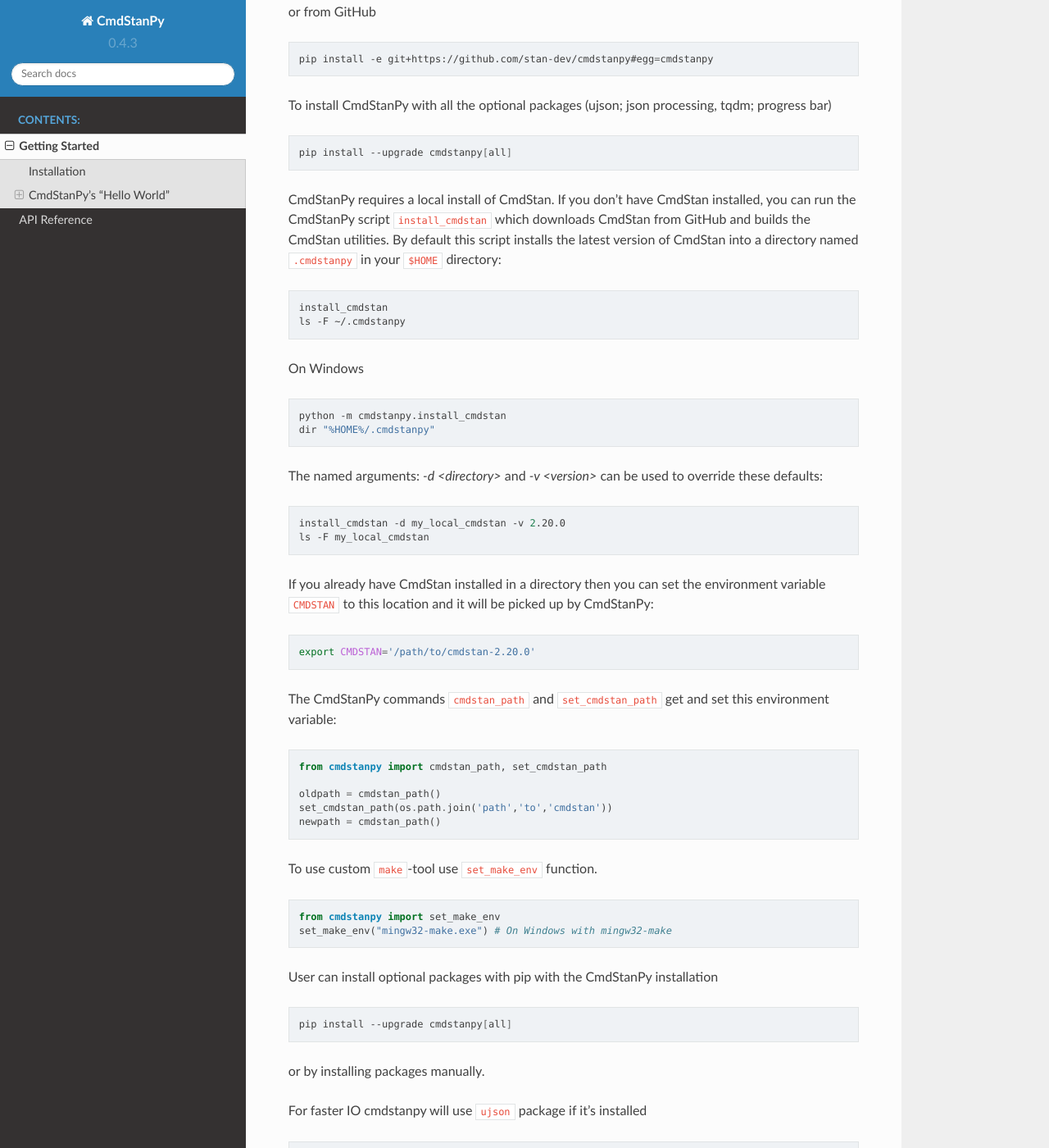
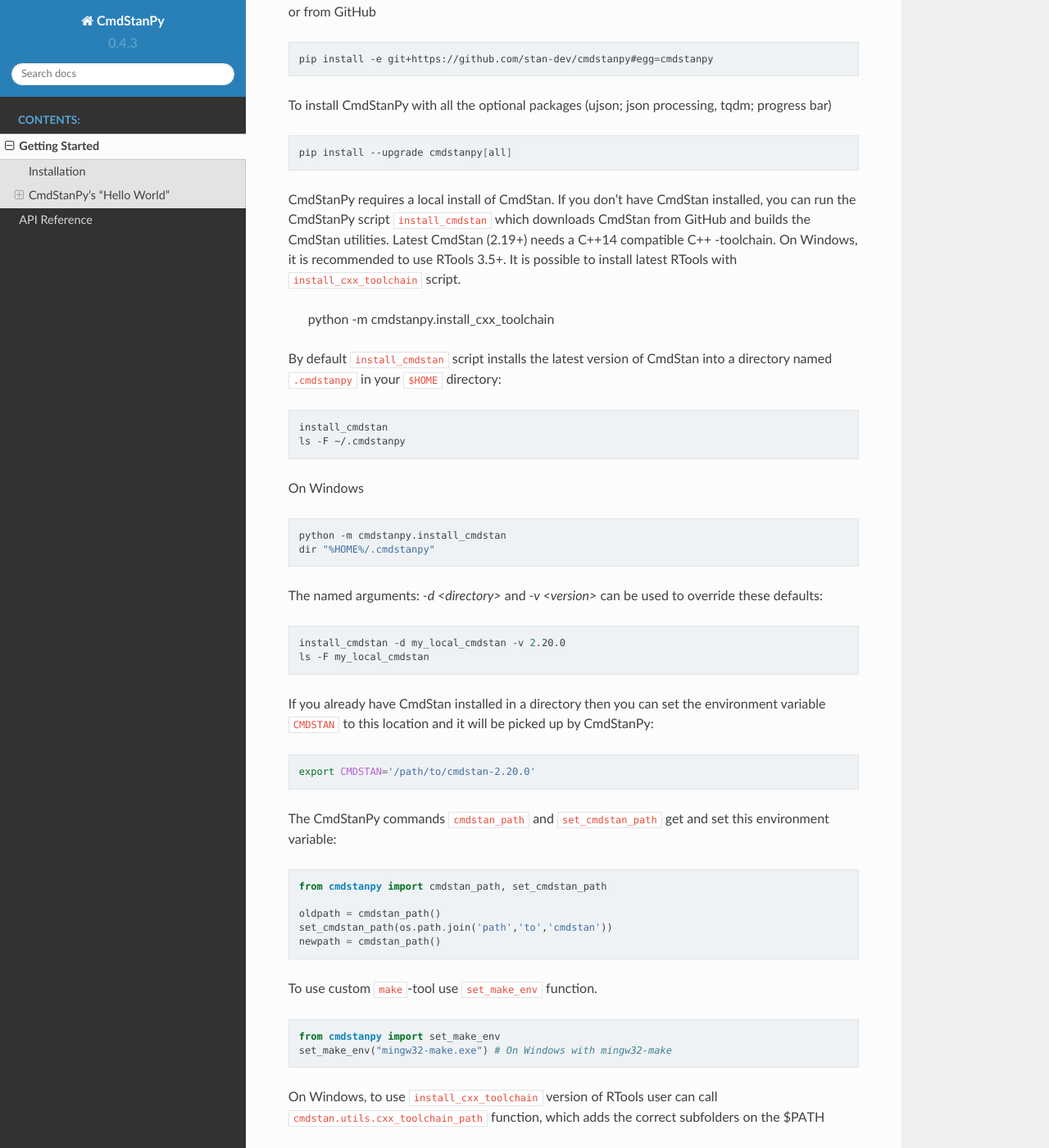
Before and after one commit to stan-dev/cmdstanpy, a Sphinx documentation site: the page built from docs/getting_started.rst, in a window 1280 px wide and 1400 px high, scrolled down 328 px. Shown: the whole window at 82% size. Built offline with Sphinx 7.4.7 and the Read the Docs theme 2.0.0, drawn with Linux system fonts in a browser that asks for light colours; formulas are drawn with MathJax 3; some of the changed text lies outside the part shown.

Commit message:
update docs and fix typos

```diff
--- a/docs/getting_started.rst
+++ b/docs/getting_started.rst
@@ -26,8 +26,13 @@
 
 CmdStanPy requires a local install of CmdStan.
 If you don't have CmdStan installed, you can run the CmdStanPy script ``install_cmdstan``
-which downloads CmdStan from GitHub and builds the CmdStan utilities.
-By default this script installs the latest version of CmdStan into a directory named
+which downloads CmdStan from GitHub and builds the CmdStan utilities. Latest CmdStan (2.19+)
+needs a C++14 compatible C++ -toolchain. On Windows, it is recommended to use RTools 3.5+.
+It is possible to install latest RTools with ``install_cxx_toolchain`` script.
+
+    python -m cmdstanpy.install_cxx_toolchain
+
+By default ``install_cmdstan`` script installs the latest version of CmdStan into a directory named
 ``.cmdstanpy`` in your ``$HOME`` directory:
 
 .. code-block:: bash
@@ -77,13 +82,14 @@
     from cmdstanpy import set_make_env
     set_make_env("mingw32-make.exe") # On Windows with mingw32-make
 
-User can install optional packages with pip with the CmdStanPy installation
+On Windows, to use ``install_cxx_toolchain`` version of RTools user can
+call ``cmdstan.utils.cxx_toolchain_path`` function, which adds the correct
+subfolders on the $PATH
 
-.. code-block:: bash
+.. code-block:: python
 
-    pip install --upgrade cmdstanpy[all]
-
-or by installing packages manually.
+    from cmdstanpy.utils import cxx_toolchain_path
+    cxx_toolchain_path()
 
 For faster IO cmdstanpy will use ``ujson`` package if it's installed
 
```
Also changed, not shown: 1 other file.
